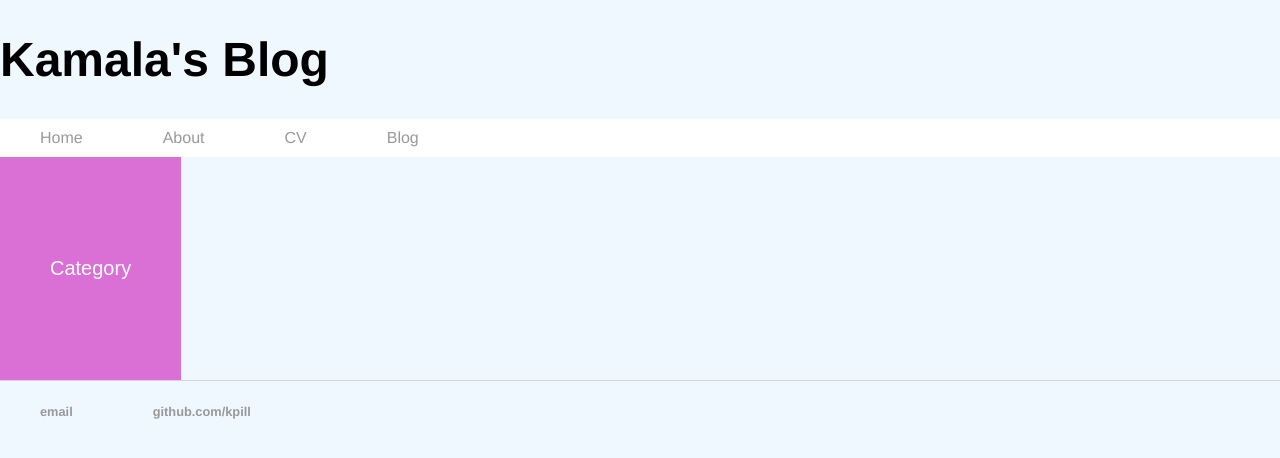
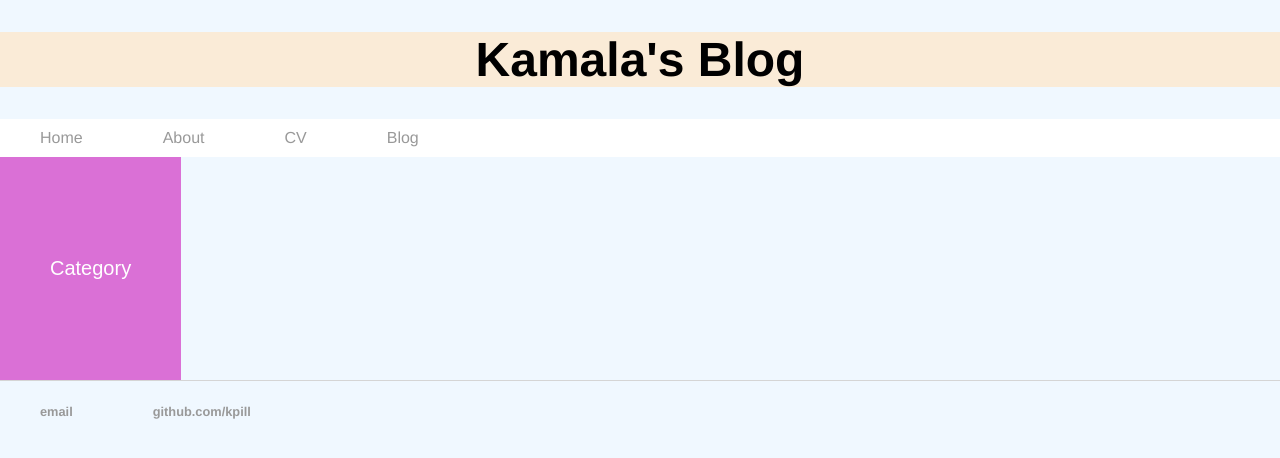
Before and after one commit to kpill/kpill.github.io, a Jekyll site: the page built from index.html, in a window 1280 px wide. Shown: the top 458 px of the page. Built offline with Jekyll 4.4.1, drawn with Linux system fonts in a browser that asks for light colours.

Commit message:
Update main.css

```diff
--- a/css/main.css
+++ b/css/main.css
@@ -1,3 +1,8 @@
+header {
+	background-color: AntiqueWhite;
+	color: Black;
+	text-align: center;
+}
 body {
     margin: 0 auto;
     background-color: AliceBlue;
```
